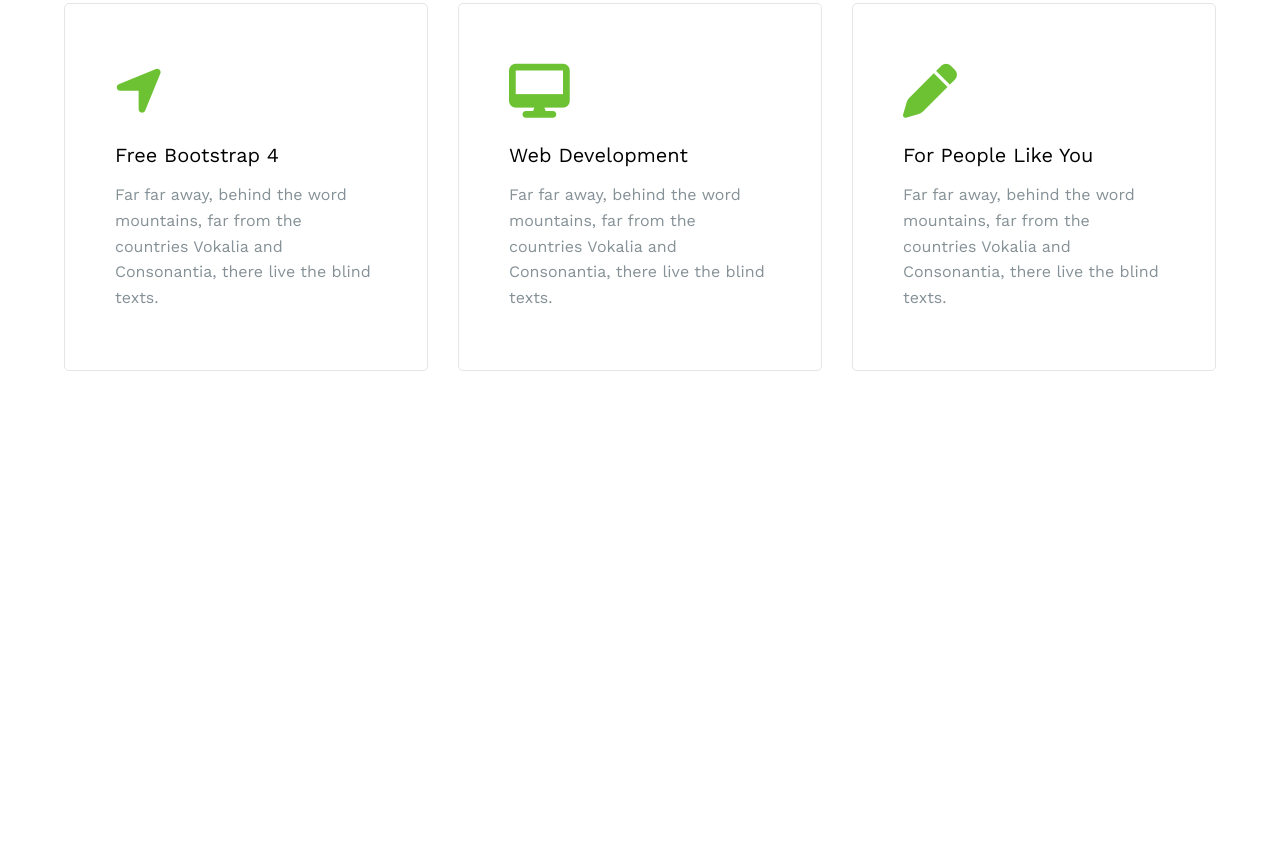
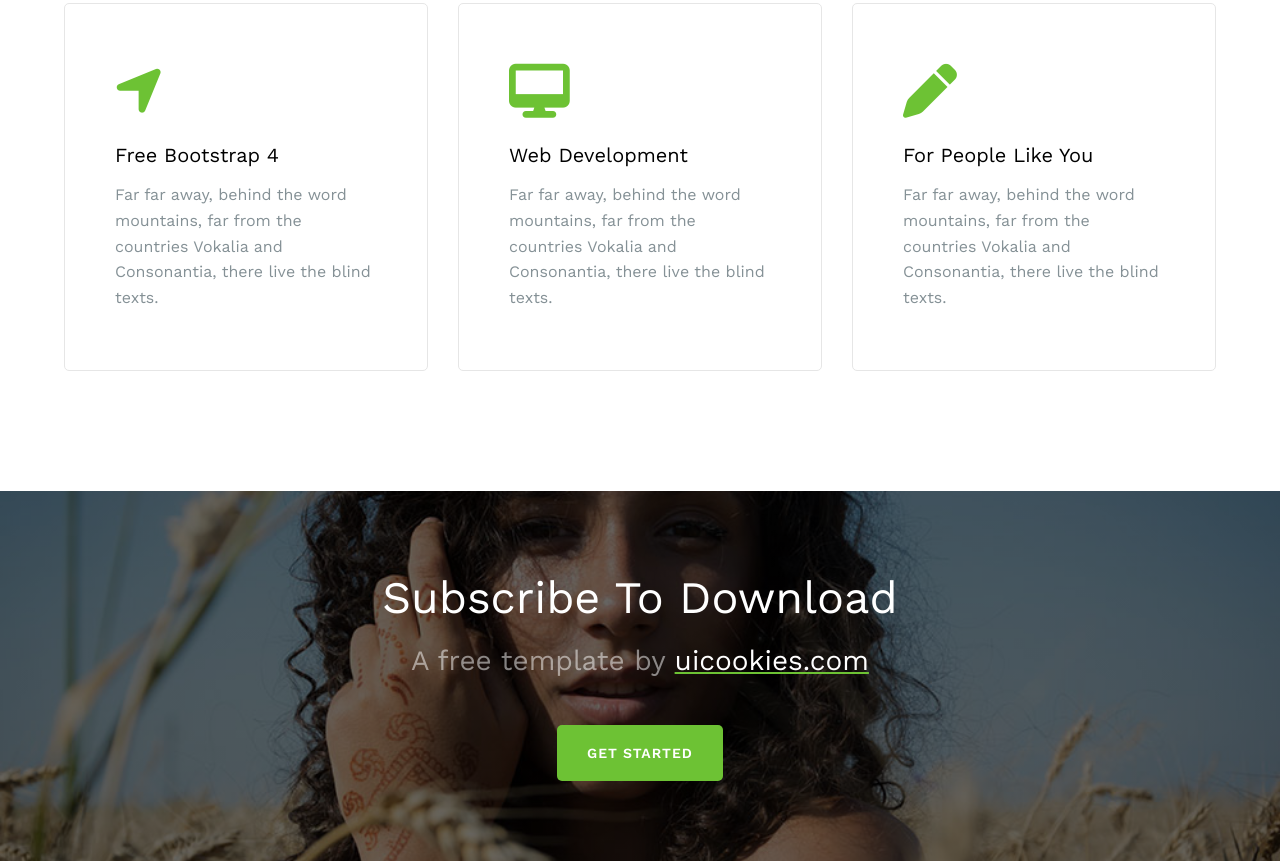
Before and after one commit to olFateme/practice-3, a plain HTML site: page index.html in a window 1280 px wide. Shown: the part 1843-2704 px from the top of the page. Before the commit the page ends 2334 px from the top, so only its background shows below. Drawn offline with nearby package versions, Linux system fonts and the light colour scheme.

Commit message:
add subscribe section

```diff
--- a/assets/style/styles.css
+++ b/assets/style/styles.css
@@ -94,7 +94,7 @@
     background-color: #569a29;
 }
 
-/*members*/
+/*about*/
 .about {
     margin: 120px 0;
 }
@@ -142,3 +142,21 @@
     font-weight: 400;
     margin: 15px 0;
 }
+
+/*subscribe*/
+
+.subscribe {
+    background: linear-gradient(rgba(0, 0, 0, 0.6), rgba(0, 0, 0, 0.6)), url(../img/bg_1.jpg);
+    background-size: cover;
+    background-position: center;
+    background-repeat: no-repeat;
+    padding: 80px 0;
+}
+.subscribe-content {
+    display: flex;
+    flex-direction: column;
+    justify-content: center;
+    align-items: center;
+    text-align: center;
+    height: 100%;
+}
--- a/index.html
+++ b/index.html
@@ -62,7 +62,7 @@
     </header>
     <!--end header-->
     <main>
-        <!--members-->
+        <!--about-->
         <section class="about">
             <div class="container">
                 <div class="about-content">
@@ -171,7 +171,24 @@
                 </div>
             </div>
         </section>
-        <!--members-->
+        <!--end about-->
+
+        <!--subscribe-->
+        <section class="subscribe">
+            <div class="container">
+                <div class="subscribe-content">
+                    <h1 class="heading">
+                        Subscribe To Download
+                    </h1>
+                    <p class="sub-heading">
+                        A free template by
+                        <a class="cta-link" href="#">uicookies.com</a>
+                    </p>
+                    <a class="btn" href="">Get Started</a>
+                </div>
+            </div>
+        </section>
+        <!--end subscribe-->
     </main>
 </body>
 </html>
```
